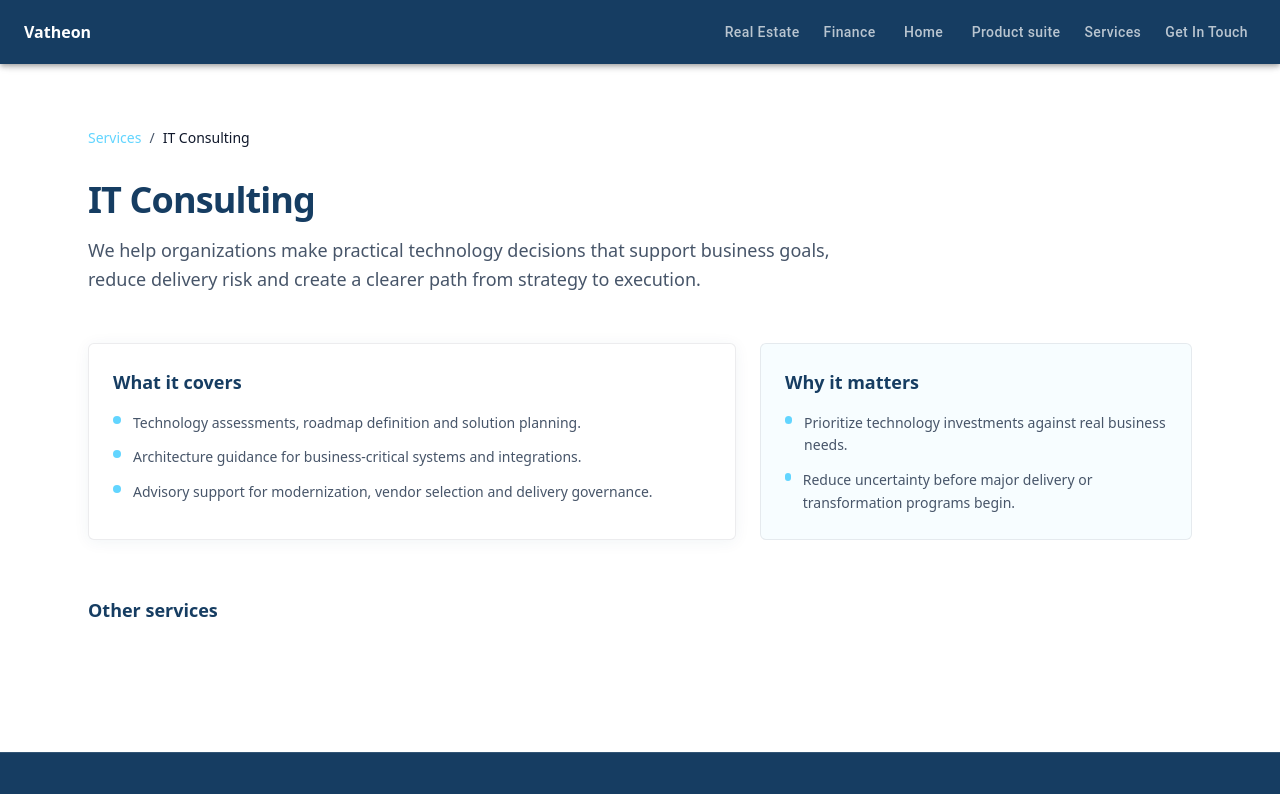
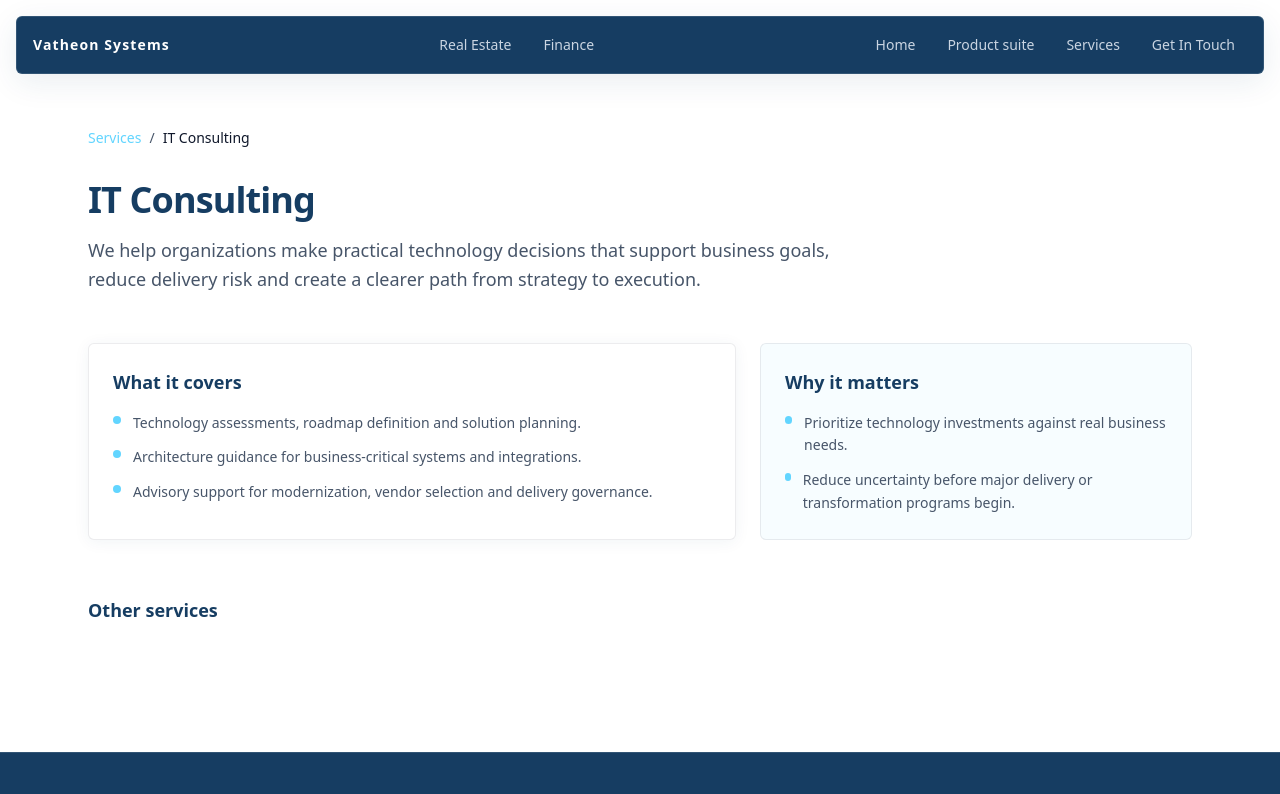
Before and after one commit to DavidMajomi/company-site, a Next.js app in the folder company/: page /services/it-consulting in a window 1280 px wide. Shown: the top 794 px of the page. Built offline with nearby package versions, Linux system fonts and the light colour scheme; what @mui/material-nextjs would draw is missing.

Commit message:
Feat: Update Navbar component to use custom Button component and Tailwind CSS for styling, add new dependencies for UI enhancements

```diff
--- a/company/app/components/Navbar.tsx
+++ b/company/app/components/Navbar.tsx
@@ -1,189 +1,60 @@
 "use client";
 
 import Link from "next/link";
-import { usePathname } from "next/navigation";
-import { useState } from "react";
-import {
-  AppBar,
-  Toolbar,
-  Box,
-  Button,
-  IconButton,
-  Drawer,
-  List,
-  ListItemButton,
-  Divider,
-  Typography,
-} from "@mui/material";
-import MenuIcon from "@mui/icons-material/Menu";
-import CloseIcon from "@mui/icons-material/Close";
-import { industries, primaryNavLinks } from "../data/navigation";
+import { primaryNavLinks } from "../data/navigation";
+import { industries } from "../data/navigation";
+import { Button } from "./ui/button";
 
 export function Navbar() {
-  const pathname = usePathname();
-  const [open, setOpen] = useState(false);
-  type NavItem = (typeof industries)[number] | (typeof primaryNavLinks)[number];
+  return (
+    <header className="sticky z-10 mx-auto w-full max-w-6xl">
+      <nav
+        className="
+          fixed top-4 left-4 right-4 z-50
+          bg-(--color-primary) backdrop-blur-xl px-2 sm:px-4 py-3
+          shadow-(--shadow-glass) rounded-md flex flex-wrap
+          items-center justify-center sm:justify-between
+          border border-(--color-border-light)
+        "
+      >
+        <Link
+          href="/"
+          aria-label="Vatheon Systems"
+          className="inline-flex items-center gap-0 text-sm font-bold tracking-[0.08em] text-(--color-white-text)"
+        >
+          Vatheon Systems
+        </Link>
 
-  const NavButton = ({ item }: { item: NavItem }) => (
-    <Button
-      component={Link}
-      href={item.href}
-      sx={{
-        color: pathname === item.href ? "white" : "rgba(255,255,255,.7)",
-        textTransform: "none",
-      }}
-    >
-      {item.label}
-    </Button>
-  );
+        <ul className="flex items-center gap-1 md:gap-2 ">
+          {industries.map((item) => (
+            <li key={item.href}>
+              <Button
+                variant="ghost"
+                size="sm"
+                className="text-slate-300 hover:text-(--color-accent) hover:bg-white/5"
+                asChild
+              >
+                <Link href={item.href}>{item.label}</Link>
+              </Button>
+            </li>
+          ))}
+        </ul>
 
-  return (
-    <>
-      <AppBar position="fixed" sx={{ bgcolor: "var(--color-primary)" }}>
-        <Toolbar sx={{ justifyContent: "space-between" }}>
-          <Link href="/" style={{ color: "#fff", fontWeight: 700 }}>
-            Vatheon
-          </Link>
-
-          <Box sx={{ display: { xs: "none", md: "flex" }, gap: 1 }}>
-            {[...industries, ...primaryNavLinks].map((item) => (
-              <NavButton key={item.href} item={item} />
-            ))}
-          </Box>
-
-          <IconButton
-            sx={{ display: { md: "none" }, color: "#fff" }}
-            onClick={() => setOpen(true)}
-          >
-            <MenuIcon />
-          </IconButton>
-        </Toolbar>
-      </AppBar>
-
-      <Drawer
-        anchor="top"
-        open={open}
-        onClose={() => setOpen(false)}
-        PaperProps={{
-          sx: {
-            top: { xs: 56, sm: 64 },
-            width: "100%",
-            bgcolor: "#d6d8dc",
-            color: "#0d1117",
-          },
-        }}
-      >
-        <Box sx={{ px: 3, py: 2 }}>
-          <Box sx={{ display: "flex", justifyContent: "space-between", alignItems: "center" }}>
-            <Typography sx={{ fontSize: 28, fontWeight: 700, letterSpacing: "-0.02em" }}>
-              Vatheon
-            </Typography>
-            <IconButton onClick={() => setOpen(false)} aria-label="Close menu">
-              <CloseIcon />
-            </IconButton>
-          </Box>
-
-          <Divider sx={{ my: 2, borderColor: "rgba(13,17,23,.18)" }} />
-
-          <Typography
-            sx={{
-              mb: 1,
-              fontSize: 14,
-              letterSpacing: "0.06em",
-              textTransform: "uppercase",
-              color: "rgba(13,17,23,.6)",
-            }}
-          >
-            Industries
-          </Typography>
-
-          <List sx={{ py: 0 }}>
-            {industries.map((item) => (
-              <ListItemButton
-                key={item.href}
-                component={Link}
-                href={item.href}
-                selected={pathname === item.href}
-                onClick={() => setOpen(false)}
-                sx={{
-                  borderRadius: 1,
-                  px: 1,
-                  "&.Mui-selected": {
-                    bgcolor: "rgba(13,17,23,.08)",
-                    fontWeight: 600,
-                  },
-                }}
+        <ul className="flex items-center gap-1 md:gap-2">
+          {primaryNavLinks.map((item) => (
+            <li key={item.href}>
+              <Button
+                variant="ghost"
+                size="sm"
+                className="text-slate-300 hover:text-(--color-accent) hover:bg-white/5"
+                asChild
               >
-                {item.label}
-              </ListItemButton>
-            ))}
-          </List>
-
-          <Divider sx={{ my: 2, borderColor: "rgba(13,17,23,.18)" }} />
-
-          <Typography
-            sx={{
-              mb: 1,
-              fontSize: 14,
-              letterSpacing: "0.06em",
-              textTransform: "uppercase",
-              color: "rgba(13,17,23,.6)",
-            }}
-          >
-            Company
-          </Typography>
-
-          <List
-            sx={{
-              py: 0,
-              display: "grid",
-              gridTemplateColumns: "repeat(2, minmax(0, 1fr))",
-              gap: 0.5,
-            }}
-          >
-            {primaryNavLinks.map((item) => (
-              <ListItemButton
-                key={item.href}
-                component={Link}
-                href={item.href}
-                selected={pathname === item.href}
-                onClick={() => setOpen(false)}
-                sx={{
-                  borderRadius: 1,
-                  px: 1,
-                  "&.Mui-selected": {
-                    bgcolor: "rgba(13,17,23,.08)",
-                    fontWeight: 600,
-                  },
-                }}
-              >
-                {item.label}
-              </ListItemButton>
-            ))}
-          </List>
-
-          <Divider sx={{ my: 2, borderColor: "rgba(13,17,23,.18)" }} />
-
-          <Button
-            component={Link}
-            href="/contact"
-            onClick={() => setOpen(false)}
-            variant="contained"
-            sx={{
-              borderRadius: 999,
-              px: 3,
-              py: 1.1,
-              textTransform: "none",
-              fontWeight: 700,
-              bgcolor: "#0d1117",
-              color: "#fff",
-              "&:hover": { bgcolor: "#000" },
-            }}
-          >
-            Get In Touch
-          </Button>
-        </Box>
-      </Drawer>
-    </>
+                <Link href={item.href}>{item.label}</Link>
+              </Button>
+            </li>
+          ))}
+        </ul>
+      </nav>
+    </header>
   );
 }
--- /dev/null
+++ b/company/app/components/ui/button.tsx
@@ -0,0 +1,52 @@
+import * as React from "react";
+import { Slot } from "@radix-ui/react-slot";
+import { cva, type VariantProps } from "class-variance-authority";
+import { clsx } from "clsx";
+
+const buttonVariants = cva(
+  "inline-flex items-center justify-center gap-2 whitespace-nowrap rounded-md text-sm font-medium transition-all disabled:pointer-events-none disabled:opacity-50 outline-none focus-visible:ring-2 focus-visible:ring-(--color-accent)",
+  {
+    variants: {
+      variant: {
+        default:
+          "bg-(--color-primary) text-(--color-white-text) hover:opacity-90 shadow-(--shadow-glass)",
+        ghost: "bg-transparent hover:bg-white/10",
+      },
+      size: {
+        default: "h-10 px-4 py-2",
+        sm: "h-8 px-3 text-sm",
+        lg: "h-11 px-8",
+        icon: "h-10 w-10",
+      },
+    },
+    defaultVariants: {
+      variant: "default",
+      size: "default",
+    },
+  },
+);
+
+type ButtonProps = React.ComponentProps<"button"> &
+  VariantProps<typeof buttonVariants> & {
+    asChild?: boolean;
+  };
+
+function Button({
+  className,
+  variant,
+  size,
+  asChild = false,
+  ...props
+}: ButtonProps) {
+  const Comp = asChild ? Slot : "button";
+
+  return (
+    <Comp
+      data-slot="button"
+      className={clsx(buttonVariants({ variant, size }), className)}
+      {...props}
+    />
+  );
+}
+
+export { Button, buttonVariants };
--- a/company/package.json
+++ b/company/package.json
@@ -16,10 +16,14 @@
     "@mui/icons-material": "^7.3.4",
     "@mui/material": "^7.3.4",
     "@mui/material-nextjs": "^9.0.0",
+    "@radix-ui/react-slot": "^1.2.4",
+    "class-variance-authority": "^0.7.1",
+    "clsx": "^2.1.1",
     "framer-motion": "^12.38.0",
     "next": "16.1.6",
     "react": "19.2.3",
-    "react-dom": "19.2.3"
+    "react-dom": "19.2.3",
+    "tailwind-merge": "^3.5.0"
   },
   "devDependencies": {
     "@tailwindcss/postcss": "^4",
```
Also changed, not shown: 2 other files (tests, documents, lock files or other folders).
